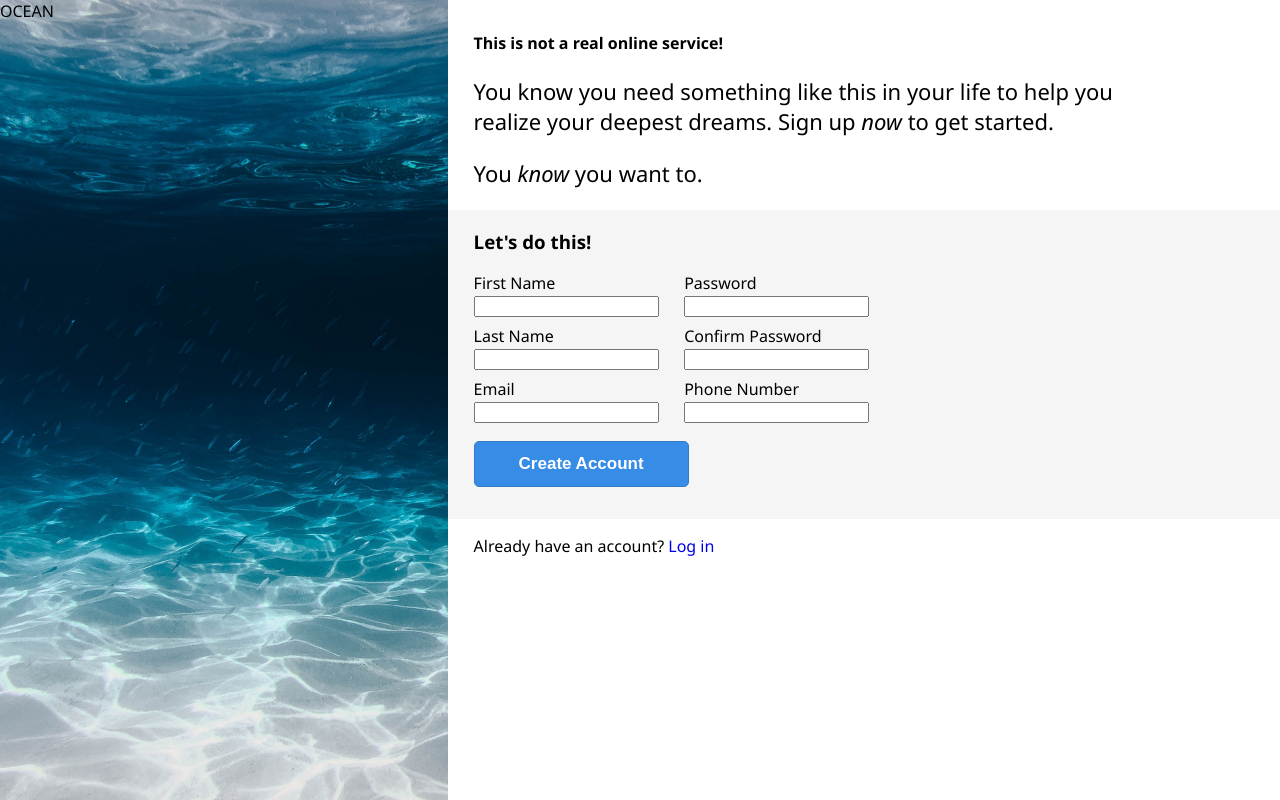
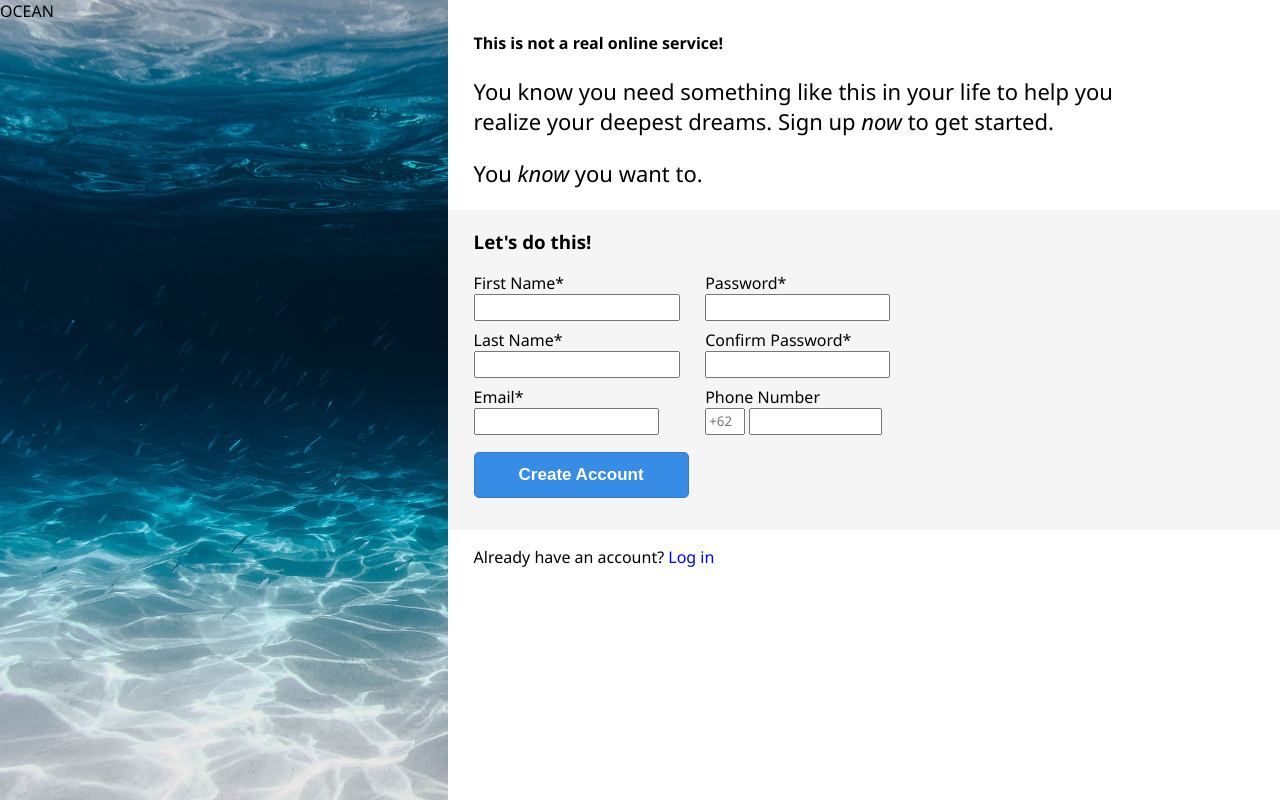
Before and after one commit to yhuzued/Form-Assignment, a plain HTML site: page index.html in a window 1280 px wide. Drawn offline with Linux system fonts and the light colour scheme.

Commit message:
Styling and validating form

```diff
--- a/index.html
+++ b/index.html
@@ -25,52 +25,68 @@
           <div class="input-field">
             <div class="left-side">
               <div>
-                <label for="firs-name">First Name</label>
+                <label for="firs-name" aria-required="true">First Name*</label>
                 <div>
-                  <input class="input-form" type="text" name="first-name " id="first-name">
+                  <input class="input-form" type="text" name="first-name " id="first-name" required>
                 </div>
               </div>
               <div>
-                <label for="last-name">Last Name</label>
+                <label for="last-name" aria-required="true">Last Name*</label>
                 <div>
-                  <input class="input-form" type="text" name="last-name" id="last-name">
+                  <input class="input-form" type="text" name="last-name" id="last-name" required>
                 </div>
 
               </div>
               <div>
-                <label for="email">Email</label>
+                <label for="email">Email*</label>
                 <div>
-                  <input class="input-form" type="email" name="email" id="email">
+                  <input class="input-form" type="email" name="email" id="email" required>
                 </div>
 
               </div>
             </div>
             <div class="right-side">
               <div>
-                <label for="password">Password</label>
+                <label for="password">Password*</label>
                 <div>
-                  <input class="input-form"  type="password" name="password" id="password">
+                  <div class="vld-password">
+                    <input class="input-form"  type="password" name="password" id="password" minlength="6">
+                  </div>
                 </div>
               </div>
               <div>
-                <label for="confirm-password">Confirm Password</label>
-                <div>
-                  <input class="input-form" type="password" name="confirm-password" id="confirm-password">
+                <label for="confirm-password">Confirm Password*</label>
+                <div class="vld-password">
+                    <input class="input-form" type="password" name="confirm-password" id="confirm-password"  required minlength="6" onchange="diklik();">
                 </div>
               </div>
               <div>
                 <label for="phone-number">Phone Number</label>
                 <div>
-                  <input class="input-form" type="number" name="phone" id="phone">
+                  <input class="input-form country-id" maxlength="3" type="text" name="country" id="contry" placeholder="+62">
+                  <input class="input-form phone-id" type="text" name="phone" id="phone" maxlength="11">
                 </div>
               </div>
             </div>
           </div>
-          <button type="submit">Create Account</button>
+          <button class="submit" type="submit" onchange="diklik();">Create Account</button>
         </form>
       </div>
       <div class="footer" >Already have an account? <a href="#">Log in</a></div>
     </div>
   </div>
+  <script>
+    function diklik(){
+      const pas = document.querySelector("#password")
+      const conf = document.querySelector("#confirm-password")
+      const sub = document.querySelector('.submit')
+      if (!(pas.value === conf.value)){
+        sub.disabled = true
+        alert('password didn\'t match')
+      } else {
+        sub.disabled = false
+      }
+    }
+  </script>
 </body>
 </html>
--- a/style.css
+++ b/style.css
@@ -57,8 +57,40 @@
   margin-bottom: 0.5rem;
 }
 
+input {
+  height: 1.3rem;
+}
+
+input[type="text"]
+{
+  font-family: 'Segoe UI', Tahoma, Geneva, Verdana, sans-serif;
+}
+
+input:focus {
+  background-color: aliceblue;
+  outline: none;
+}
+
+input:hover {
+  background-color: whitesmoke;
+}
+
+.vld-password input:focus:invalid {
+  border: 2px solid red;
+}
+
+
 a {
   text-decoration: none;
+}
+
+.country-id {
+  width: 2rem;
+}
+
+.phone-id {
+  max-width : 50%;
+  min-width: 50%;
 }
 
 button {
```
